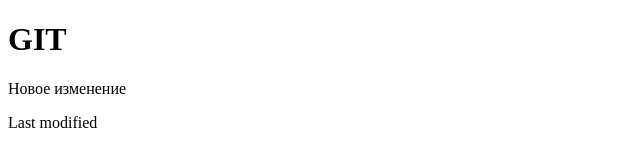
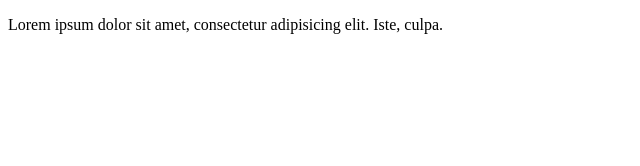
Before and after one commit to ali9880/my-site, a plain HTML site: page index.html in a window 1280 px wide. Shown: the whole page, without its empty margins (0-640 px from the left). Drawn offline with Linux system fonts and the light colour scheme.

Commit message:
3 commit

```diff
--- a/index.html
+++ b/index.html
@@ -6,8 +6,6 @@
 	<link rel="stylesheet" href="css/style.css">
 </head>
 <body>
-	<h1>GIT</h1>
-	<p>Новое изменение</p>
-	<p>Last modified</p>
+	<p>Lorem ipsum dolor sit amet, consectetur adipisicing elit. Iste, culpa.</p>
 </body>
 </html>
```
